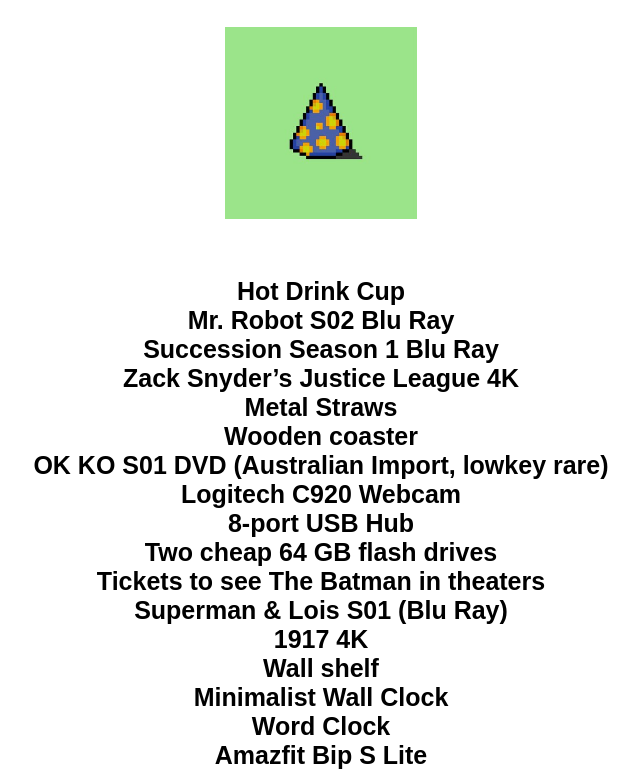
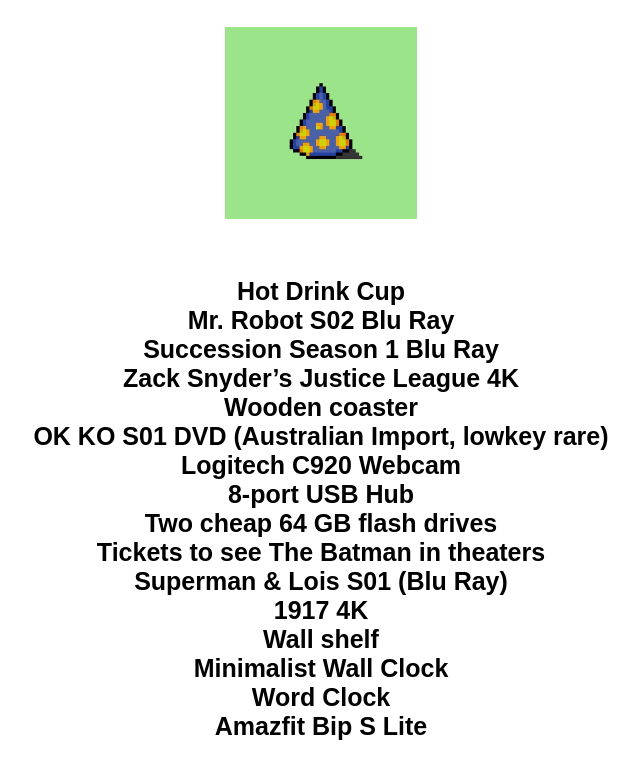
Before and after one commit to notanewbie/bday21, a plain HTML site: page index.html in a window 1280 px wide. Shown: the part 155-933 px from the top of the page, without its empty margins (319-959 px from the left). After the commit the page ends 904 px from the top, so only its background shows below. Drawn offline with Linux system fonts and the light colour scheme.

Commit message:
Update index.html

```diff
--- a/index.html
+++ b/index.html
@@ -16,7 +16,6 @@
 <a href="https://www.ebay.com/itm/134016946404" target="_blank">Mr. Robot S02 Blu Ray</a><br />
 <a href="https://www.amazon.com/Succession-Complete-Blu-ray-Collection-Spanish/dp/B09C2GCLK5/" target="_blank">Succession Season 1 Blu Ray</a><br />
 <a href="https://www.ebay.com/itm/353890737690" target="_blank">Zack Snyder’s Justice League 4K</a><br />
-<a href="https://www.amazon.com/Hiware-12-Pack-Stainless-Straws-Cleaning/dp/B07D34ZNMH/" target="_blank">Metal Straws</a><br />
 <a href="https://www.ebay.com/itm/294594719696" target="_blank">Wooden coaster</a><br />
 <a href="https://www.jbhifi.com.au/products/ok-ko-season-1-2018-3-dvd" target="_blank">OK KO S01 DVD (Australian Import, lowkey rare)</a><br />
 <a href="https://www.amazon.com/Logitech-Widescreen-Calling-Recording-Desktop/dp/B006JH8T3S/" target="_blank">Logitech C920 Webcam</a><br />
```
